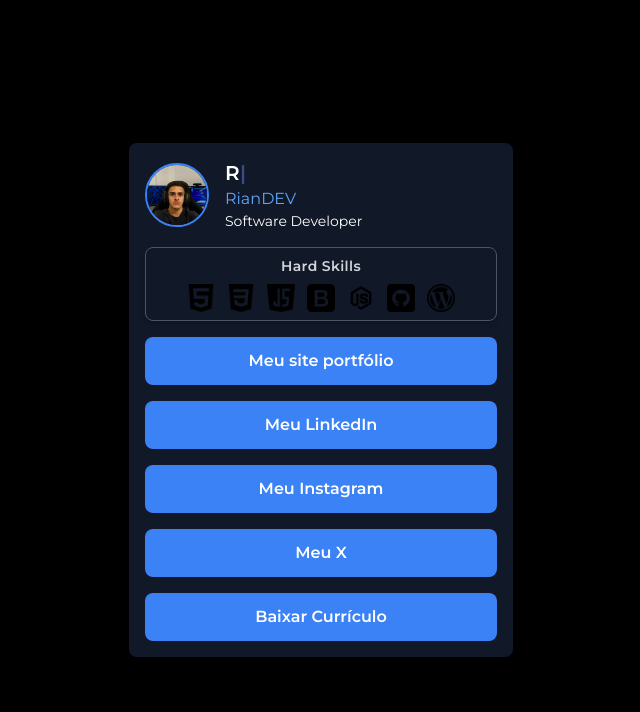
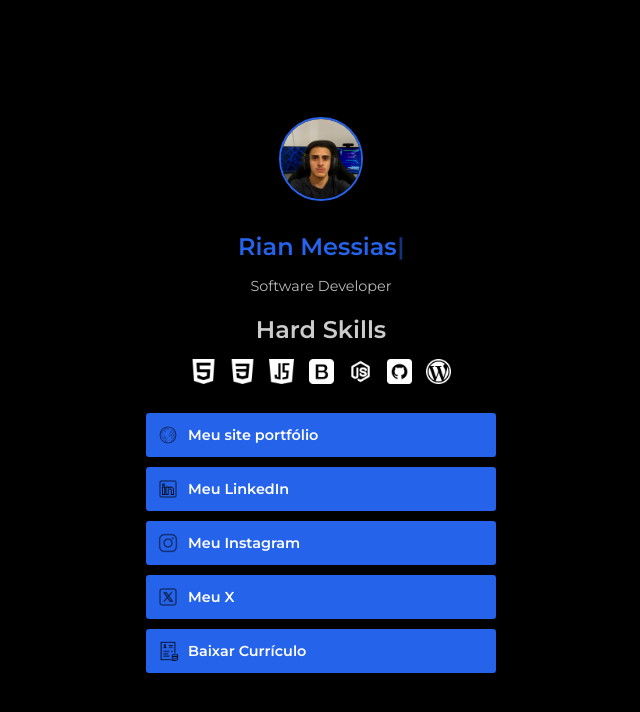
Before and after one commit to RianMessias/linkbio, a plain HTML site: page index.html in a window 1280 px wide. Shown: the whole page, without its empty margins (319-959 px from the left). Drawn offline with nearby package versions, Linux system fonts and the light colour scheme.

Commit message:
Feat: Alteração de layout

```diff
--- a/index.html
+++ b/index.html
@@ -4,78 +4,53 @@
     <meta charset="UTF-8">
     <meta name="viewport" content="width=device-width, initial-scale=1.0">
     <title>Perfil Profissional</title>
-    <!-- Importação do Tailwind CSS -->
-    <link href="styles.css" rel="stylesheet">
-    <link href="https://cdn.jsdelivr.net/npm/tailwindcss@2.2.19/dist/tailwind.min.css" rel="stylesheet">
-    <!-- Importação da Fonte Montserrat -->
     <link href="https://fonts.googleapis.com/css2?family=Montserrat:wght@400;600&display=swap" rel="stylesheet">
-    <style>
-        body {
-            font-family: 'Montserrat', sans-serif;
-        }
+    <link rel="stylesheet" href="styles.css">
+</head>
+<body>
+    <div class="container">
+        <img src="imgs/perfil.jpeg" alt="Foto de Perfil" class="profile-image">
+        <h1 class="title">
+            <span id="typewriter-text"></span><span id="typewriter-cursor">|</span>
+        </h1>
+        <p class="description">Software Developer</p>
 
-        /* Estilo para o cursor piscante */
-        #typewriter-cursor {
-            display: inline-block;
-            animation: blink 0.7s infinite;
-            color: #667eea; /* Cor azul específica */
-        }
-
-        @keyframes blink {
-            0% { opacity: 1; }
-            50% { opacity: 0; }
-            100% { opacity: 1; }
-        }
-    </style>
-</head>
-<body class="bg-black text-white flex justify-center items-center min-h-screen">
-    <div class="w-full max-w-sm bg-gray-900 rounded-lg shadow-lg p-4">
-        <!-- Header -->
-        <div class="flex items-center mb-4">
-            <img src="imgs/perfil.jpeg" alt="Foto de Perfil" class="w-16 h-16 rounded-full border-2 border-blue-500">
-            <div class="ml-4">
-                <h1 class="text-xl font-bold">
-                    <span id="typewriter-text"></span><span id="typewriter-cursor">|</span>
-                </h1>
-                <p class="text-blue-400">RianDEV</p>
-                <p class="text-sm">Software Developer</p>
+        <div class="skills">
+            <h2 class="text-sm font-semibold" style="color: #ccc; margin-bottom: 10px;">Hard Skills</h2>
+            <div>
+                <img src="imgs/html.png" alt="HTML5">
+                <img src="imgs/css-3.png" alt="CSS3">
+                <img src="imgs/script-java.png" alt="JavaScript">
+                <img src="imgs/bootstrap.png" alt="Bootstrap">
+                <img src="imgs/nodejs.png" alt="Node.js">
+                <img src="imgs/github.png" alt="GitHub">
+                <img src="imgs/wordpress.png" alt="WordPress">
             </div>
         </div>
 
-<!-- Hard Skills -->
-<div class="mb-4 p-2 border border-gray-600 rounded-lg bg-gray-900 shadow-md">
-    <h2 class="text-sm font-semibold mb-2 text-gray-300 text-center tracking-wide">Hard Skills</h2>
-    <div class="flex justify-center space-x-3">
-        <!-- Ícones com transição utilizando classes Tailwind -->
-        <img src="imgs/html.png" alt="HTML5" class="w-7 h-7 transform transition-transform duration-300 ease-in-out hover:scale-110">
-        <img src="imgs/css-3.png" alt="CSS3" class="w-7 h-7 transform transition-transform duration-300 ease-in-out hover:scale-110">
-        <img src="imgs/script-java.png" alt="JavaScript" class="w-7 h-7 transform transition-transform duration-300 ease-in-out hover:scale-110">
-        <img src="imgs/bootstrap.png" alt="Bootstrap" class="w-7 h-7 transform transition-transform duration-300 ease-in-out hover:scale-110">
-        <img src="imgs/nodejs.png" alt="Node.js" class="w-7 h-7 transform transition-transform duration-300 ease-in-out hover:scale-110">
-        <img src="imgs/github.png" alt="GitHub" class="w-7 h-7 transform transition-transform duration-300 ease-in-out hover:scale-110">
-        <img src="imgs/wordpress.png" alt="WordPress" class="w-7 h-7 transform transition-transform duration-300 ease-in-out hover:scale-110">
-    </div>
-</div>
-
-        <!-- Links com Espaçamento -->
-        <div class="space-y-4">
-            <a href="https://rianportflio.netlify.app/" class="block bg-blue-500 text-white rounded-lg px-4 py-3 text-center font-semibold transition-transform duration-300 hover:-translate-y-1 hover:scale-110 hover:bg-blue-600">
+        <div class="links">
+            <a href="https://rianportflio.netlify.app/">
+                <img src="imgs/portfolio-icon.png" alt="Ícone do Portfólio">
                 Meu site portfólio
             </a>
-            <a href="https://www.linkedin.com/in/rian-messias-9b007b340/" class="block bg-blue-500 text-white rounded-lg px-4 py-3 text-center font-semibold transition-transform duration-300 hover:-translate-y-1 hover:scale-110 hover:bg-blue-600">
+            <a href="https://www.linkedin.com/in/rian-messias-9b007b340/">
+                <img src="imgs/linkedin-icon.png" alt="Ícone do LinkedIn">
                 Meu LinkedIn
             </a>
-            <a href="https://www.instagram.com/og.meno/" class="block bg-blue-500 text-white rounded-lg px-4 py-3 text-center font-semibold transition-transform duration-300 hover:-translate-y-1 hover:scale-110 hover:bg-blue-600">
+            <a href="https://www.instagram.com/og.meno/">
+                <img src="imgs/instagram-icon.png" alt="Ícone do Instagram">
                 Meu Instagram
             </a>
-            <a href="https://x.com/nagataOg" class="block bg-blue-500 text-white rounded-lg px-4 py-3 text-center font-semibold transition-transform duration-300 hover:-translate-y-1 hover:scale-110 hover:bg-blue-600">
+            <a href="https://x.com/nagataOg">
+                <img src="imgs/twitter-icon.png" alt="Ícone do X">
                 Meu X
             </a>
-            <a href="docs/Curriculo Rian Messias Alves .pdf" class="block bg-blue-500 text-white rounded-lg px-4 py-3 text-center font-semibold transition-transform duration-300 hover:-translate-y-1 hover:scale-110 hover:bg-blue-600">
+            <a href="docs/Curriculo Rian Messias Alves .pdf">
+                <img src="imgs/curriculum-icon.png" alt="Ícone do Currículo">
                 Baixar Currículo
             </a>
         </div>
     </div>
-    <script src="index.js"></script>
+     <script src="index.js"></script>
 </body>
 </html>
--- a/index.js
+++ b/index.js
@@ -1,42 +1,40 @@
 // Configurações do Typewriter
-  const text = "Rian Messias";
-  const typingSpeed = 150; // Velocidade de digitação em milissegundos
-  const deletingSpeed = 100; // Velocidade de deleção em milissegundos
-  const pauseTime = 2000; // Tempo de pausa após digitar a frase
+const text = "Rian Messias"; // Texto que será exibido
+const typingSpeed = 100; // Velocidade de digitação em milissegundos
+const deletingSpeed = 150; // Velocidade de deleção em milissegundos
+const pauseTime = 30000; // Tempo de pausa após digitar a frase
 
 let i = 0; // Índice atual da letra
 let isDeleting = false; // Flag para indicar se está deletando
-  let loopCount = 0; // Contador de loops (opcional)
 const typewriterText = document.getElementById("typewriter-text");
 const typewriterCursor = document.getElementById("typewriter-cursor");
 
 function typeWriter() {
-      const currentText = text.substring(0, i);
-      typewriterText.innerHTML = currentText;
+    const currentText = text.substring(0, i); // Substring do texto atual
+    typewriterText.textContent = currentText; // Define o texto no elemento
 
     if (!isDeleting) {
         if (i < text.length) {
             i++;
-              setTimeout(typeWriter, typingSpeed);
+            setTimeout(typeWriter, typingSpeed); // Continuar digitando
         } else {
-              // Pausa após terminar de digitar
             setTimeout(() => {
                 isDeleting = true;
-                  setTimeout(typeWriter, deletingSpeed);
+                setTimeout(typeWriter, deletingSpeed); // Pausar antes de deletar
             }, pauseTime);
         }
     } else {
         if (i > 0) {
             i--;
-              setTimeout(typeWriter, deletingSpeed);
+            setTimeout(typeWriter, deletingSpeed); // Continuar deletando
         } else {
             isDeleting = false;
-              setTimeout(typeWriter, typingSpeed);
+            setTimeout(typeWriter, typingSpeed); // Recomeçar a digitação
         }
     }
 }
 
 // Iniciar o efeito após o carregamento da página
-  document.addEventListener("DOMContentLoaded", function() {
+document.addEventListener("DOMContentLoaded", function () {
     typeWriter();
 });
--- a/styles.css
+++ b/styles.css
@@ -1,104 +1,108 @@
 body {
+    background-color: #000;
+    color: #fff;
     font-family: 'Montserrat', sans-serif;
-    background-color:rgb(0, 0, 0);
-    color: #ffffff;
     display: flex;
     justify-content: center;
     align-items: center;
-    height: 100vh;
+    min-height: 100vh;
     margin: 0;
-    padding: 0;
-}
-
-.icon-translate:hover {
-    transform: translateY(-5px);
 }
 
 .container {
-    background: rgba(255, 255, 255, 0.1);
-    backdrop-filter: blur(10px);
-    border-radius: 20px;
-    box-shadow: 0 15px 25px rgba(0, 0, 0, 0.2);
-    padding: 40px;
     text-align: center;
-    max-width: 400px;
+    max-width: 350px;
     width: 90%;
+    padding: 20px;
 }
 
 .profile-image {
-    width: 120px;
-    height: 120px;
+    width: 80px;
+    height: 80px;
     border-radius: 50%;
-    object-fit: cover;
-    margin-bottom: 20px;
-    border: 4px solid #ffffff;
+    margin: 0 auto 10px;
+    border: 2px solid #2563eb;
 }
 
-  body {
-            font-family: 'Montserrat', sans-serif;
-        }
+.title {
+    color: #2563eb;
+    font-size: 1.5rem;
+    font-weight: bold;
+}
 
-        /* Estilo para o cursor piscante */
-        #typewriter-cursor {
-            display: inline-block;
-            animation: blink 0.7s infinite;
-            color: #1d2f80; /* Cor azul específica */
-        }
+.description {
+    font-size: 0.9rem;
+    color: #bbb;
+    margin-bottom: 20px;
+}
 
-        @keyframes blink {
-            0% { opacity: 1; }
-            50% { opacity: 0; }
-            100% { opacity: 1; }
-        }
+.skills {
+    margin-bottom: 20px;
+}
 
-h1 {
-    font-size: 2em;
-    margin-bottom: 30px;
-    color: #ffffff;
+.skills img {
+    width: 25px;
+    height: 25px;
+    margin: 5px;
+    filter: brightness(0) invert(1);
 }
 
 .links {
     list-style: none;
     padding: 0;
-}
-
-.links li {
-    margin: 15px 0;
+    margin: 0;
 }
 
 .links a {
-    display: block;
-    padding: 15px;
-    background: #ffffff;
-    color: #333;
+    display: flex;
+    align-items: center;
+    gap: 10px; /* Espaço entre a imagem e o texto */
+    padding: 12px;
+    background-color: #2563eb;
+    color: #fff;
     text-decoration: none;
-    border-radius: 30px;
-    transition: all 0.3s ease;
+    border-radius: 3px;
+    margin-bottom: 10px;
+    transition: background-color 0.2s, transform 0.2s;
+    font-size: 0.9rem;
     font-weight: 600;
 }
 
 .links a:hover {
-    transform: translateY(-3px);
-    box-shadow: 0 10px 20px rgba(0,0,0,0.1);
-    background: #e0e0e0;
+    background-color: #2563eb;
+    transform: translateY(-2px);
+    box-shadow: 0 10px 20px rgba(0, 0, 0, 0.1);
 }
 
-/* Responsividade */
-@media (max-width: 600px) {
-    .container {
-        padding: 20px;
-    }
+.links img {
+    width: 20px; /* Tamanho do ícone */
+    height: 20px;
+    border-radius: 3px; /* Opcional: bordas arredondadas nos ícones */
+}
 
-    .profile-image {
-        width: 80px;
-        height: 80px;
-    }
 
-    h1 {
-        font-size: 1.5em;
-    }
+/* Cursor piscante */
+#typewriter-cursor {
+    display: inline-block;
+    animation: blink 0.7s infinite;
+    color: #2563eb;
+}
 
-    .links a {
-        padding: 10px;
-    }
+@keyframes blink {
+    0% { opacity: 1; }
+    50% { opacity: 0; }
+    100% { opacity: 1; }
 }
+
+/* Cursor piscante */
+#typewriter-cursor {
+    display: inline-block;
+    animation: blink 0.7s infinite;
+    color: #2563eb;
+}
+
+@keyframes blink {
+    0% { opacity: 1; }
+    50% { opacity: 0; }
+    100% { opacity: 1; }
+}
```
Also changed, not shown: imgs/curriculum-icon.png (added), imgs/instagram-icon.png (added), imgs/linkedin-icon.png (added), imgs/portfolio-icon.png (added), imgs/twitter-icon.png (added). Lines whose indentation alone changed are shown as unchanged.
